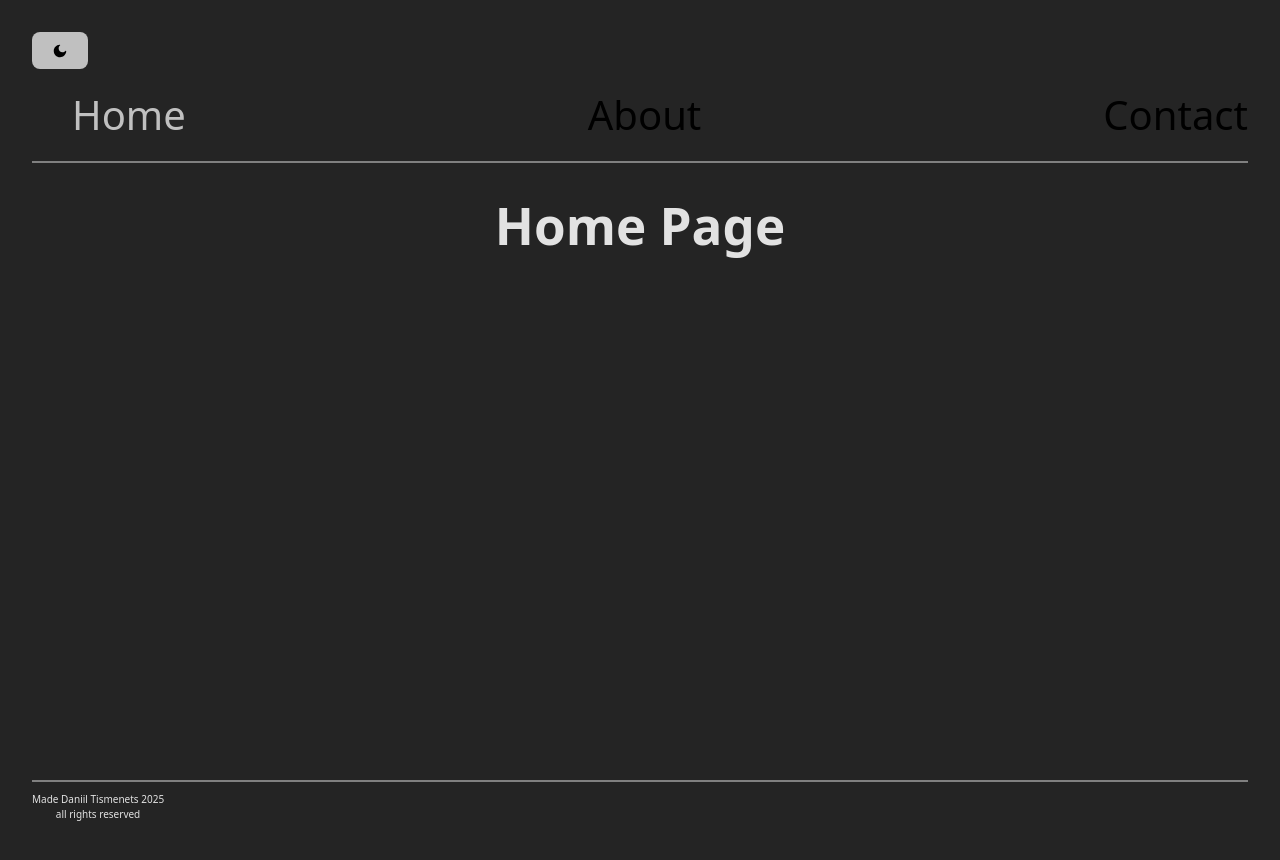
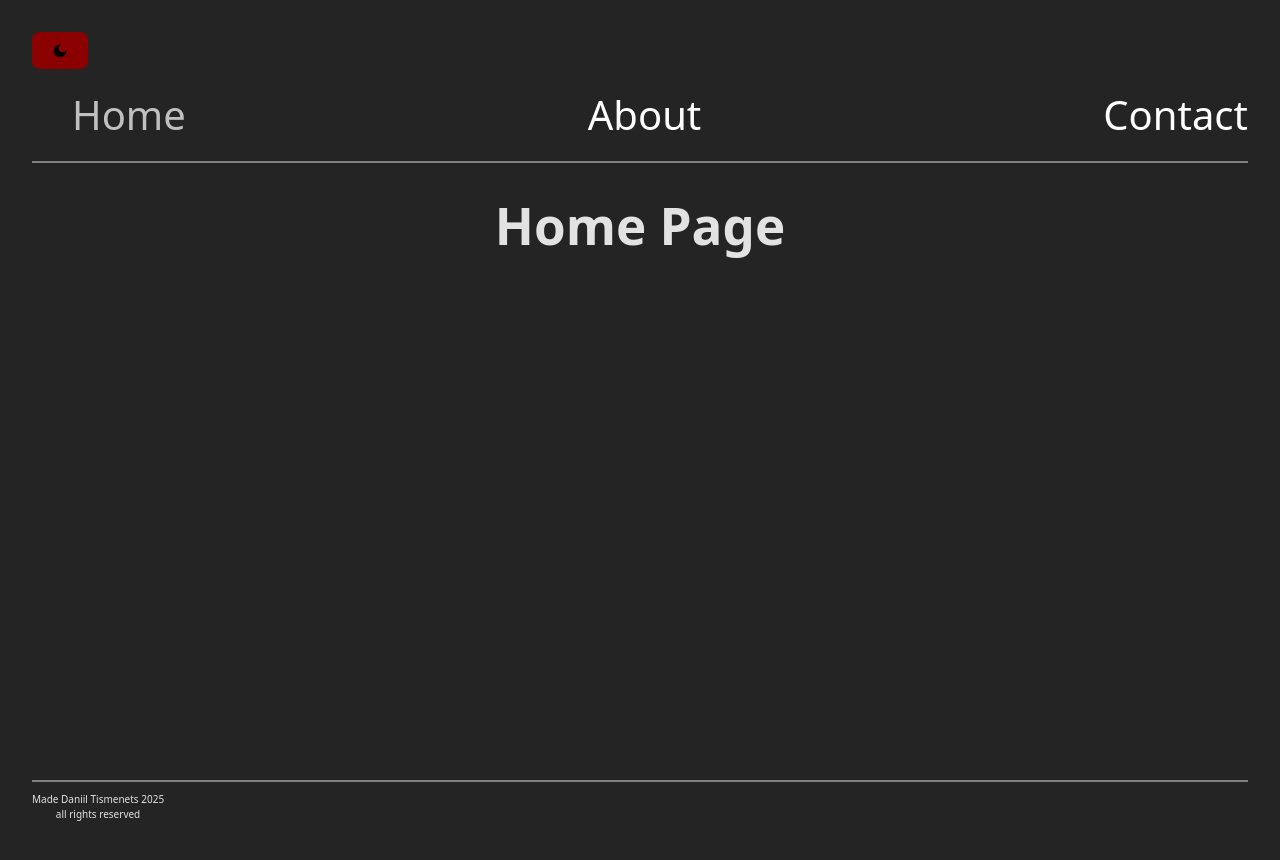
Before and after one commit to DaniilT048/react-router, a React (Vite) app: page / in a window 1280 px wide. Shown: the top 860 px of the page. Built offline with nearby package versions, Linux system fonts and the light colour scheme.

Commit message:
improved UX

```diff
--- a/package.json
+++ b/package.json
@@ -7,7 +7,8 @@
     "dev": "vite",
     "build": "vite build",
     "lint": "eslint .",
-    "preview": "vite preview"
+    "preview": "vite preview",
+    "deploy": "gh-pages -d dist"
   },
   "dependencies": {
     "react": "^19.0.0",
@@ -23,6 +24,7 @@
     "eslint": "^9.22.0",
     "eslint-plugin-react-hooks": "^5.2.0",
     "eslint-plugin-react-refresh": "^0.4.19",
+    "gh-pages": "^6.3.0",
     "globals": "^16.0.0",
     "vite": "^6.3.0"
   }
--- a/src/App.css
+++ b/src/App.css
@@ -14,11 +14,15 @@ html, body {
 .dark-theme{
   color: rgba(255, 255, 255, 0.87);
   background-color:  #242424;
-  .active{
-    color: #C0C0C0;
+
+  button{
+    background-color: darkred;
   };
-  button{
-    background-color: silver;
+  .header-menu-list a{
+    color: white;
+  }
+  .header-menu-list .active{
+    color: silver;
   };
 }
 
@@ -29,7 +33,7 @@ html, body {
     color: white;
   };
   button{
-    background-color: rgb(90, 90, 90);
+    background-color: red;
   };
 }
 
@@ -50,6 +54,7 @@ html, body {
 
 .header-menu-list li {
   font-size: 40px;
+
 }
 
 .header-menu {
```
Also changed, not shown: 1 other file (tests, documents, lock files or other folders).
